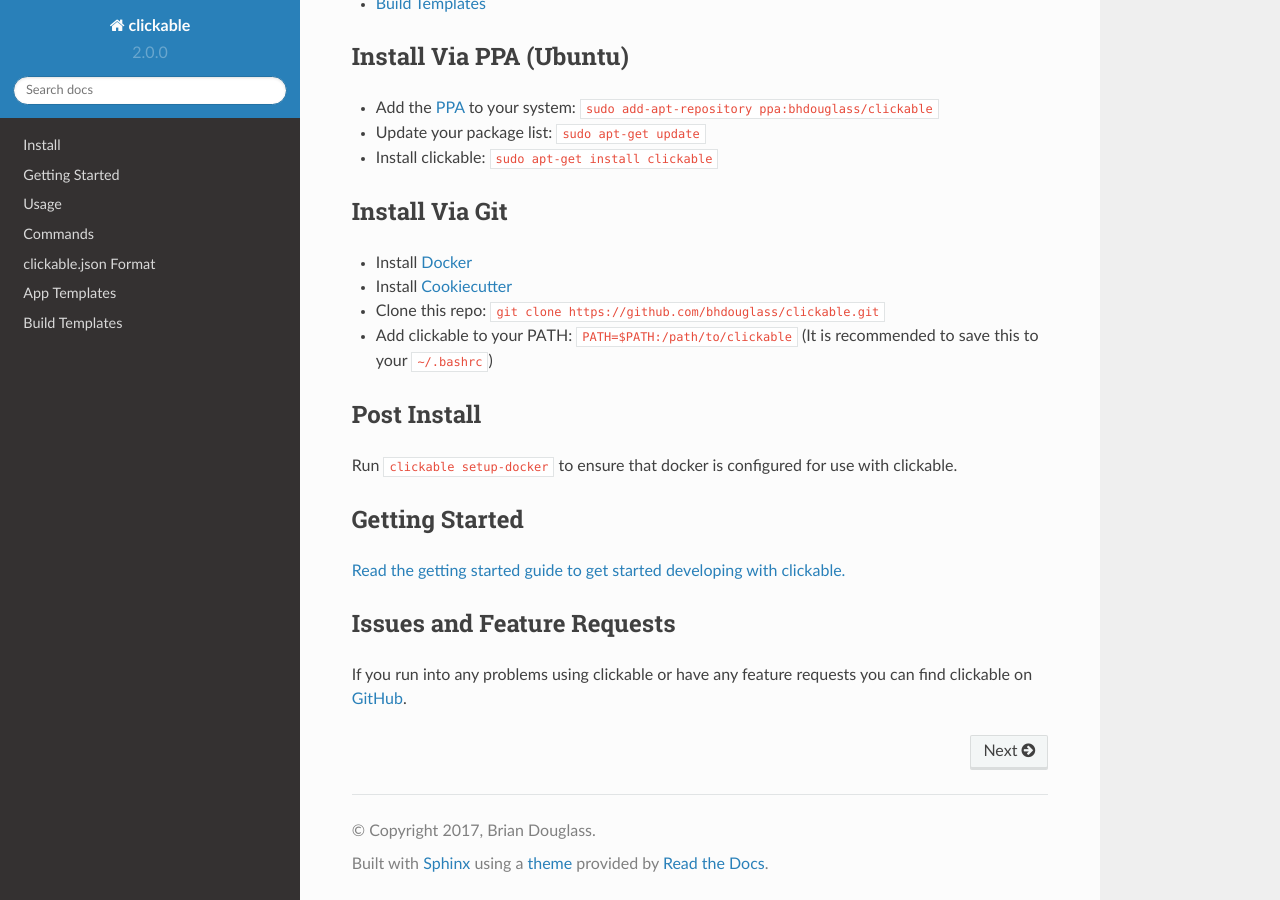
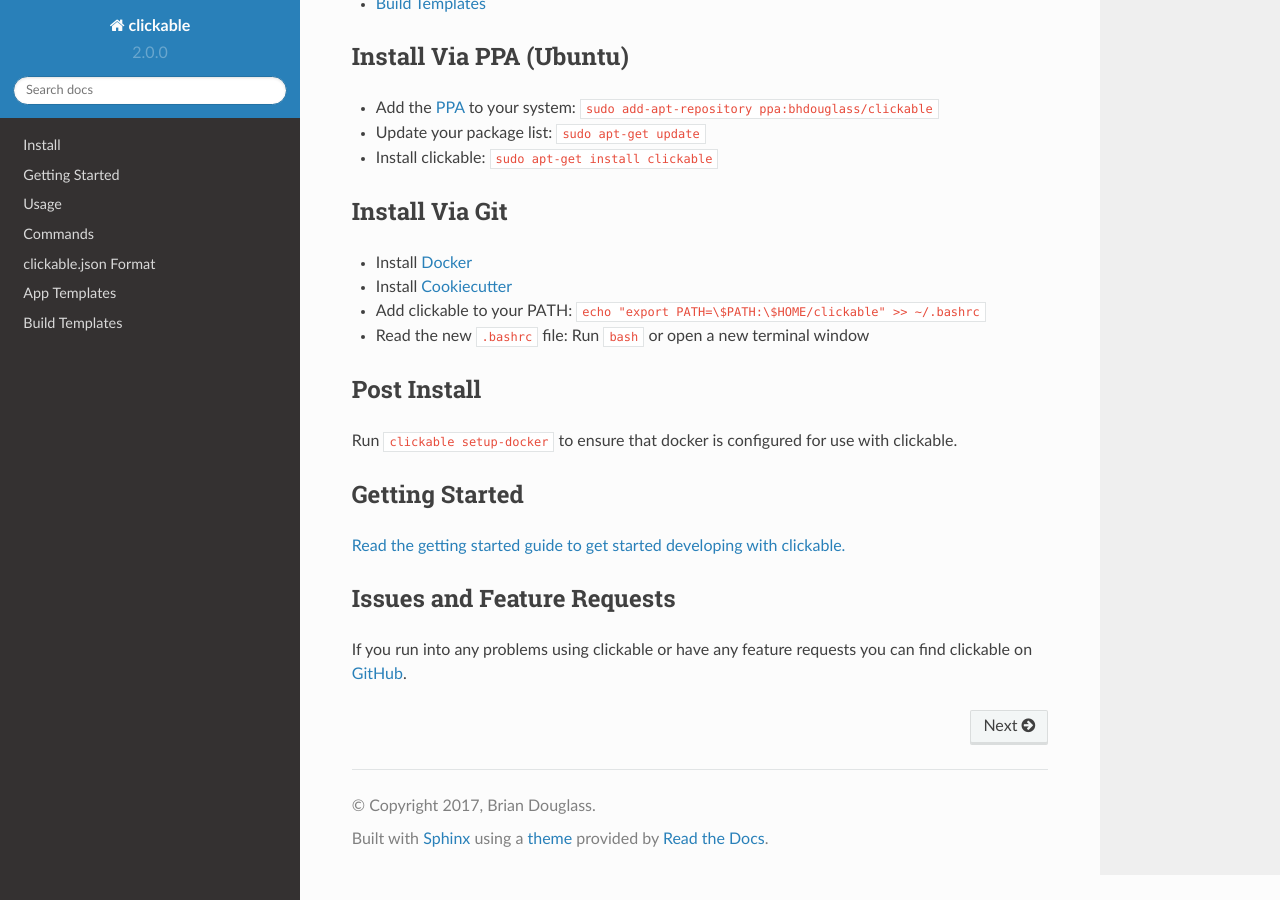
Before and after one commit to bhdouglass/clickable, a Sphinx documentation site: the page built from docs/index.rst, in a window 1280 px wide and 900 px high, scrolled down 536 px. Built offline with Sphinx 7.4.7 and the Read the Docs theme 2.0.0, drawn with Linux system fonts in a browser that asks for light colours.

Commit message:
Add new path instructions to index.rst

```diff
--- a/docs/index.rst
+++ b/docs/index.rst
@@ -36,8 +36,8 @@
 
 * Install `Docker <https://www.docker.com>`__
 * Install `Cookiecutter <https://cookiecutter.readthedocs.io/en/latest/installation.html#install-cookiecutter>`__
-* Clone this repo: ``git clone https://github.com/bhdouglass/clickable.git``
-* Add clickable to your PATH: ``PATH=$PATH:/path/to/clickable`` (It is recommended to save this to your ``~/.bashrc``)
+* Add clickable to your PATH: ``echo "export PATH=\$PATH:\$HOME/clickable" >> ~/.bashrc``
+* Read the new ``.bashrc`` file: Run ``bash`` or open a new terminal window
 
 Post Install
 ------------
```
